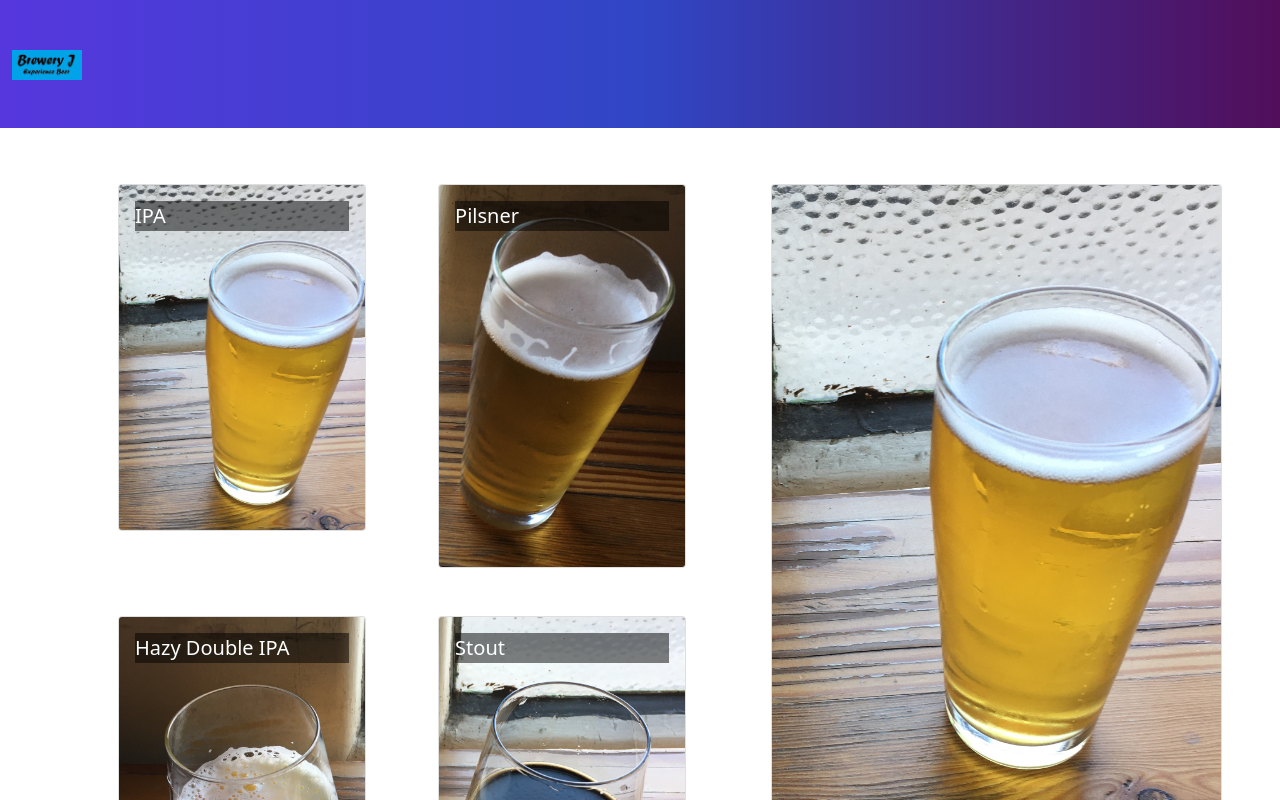
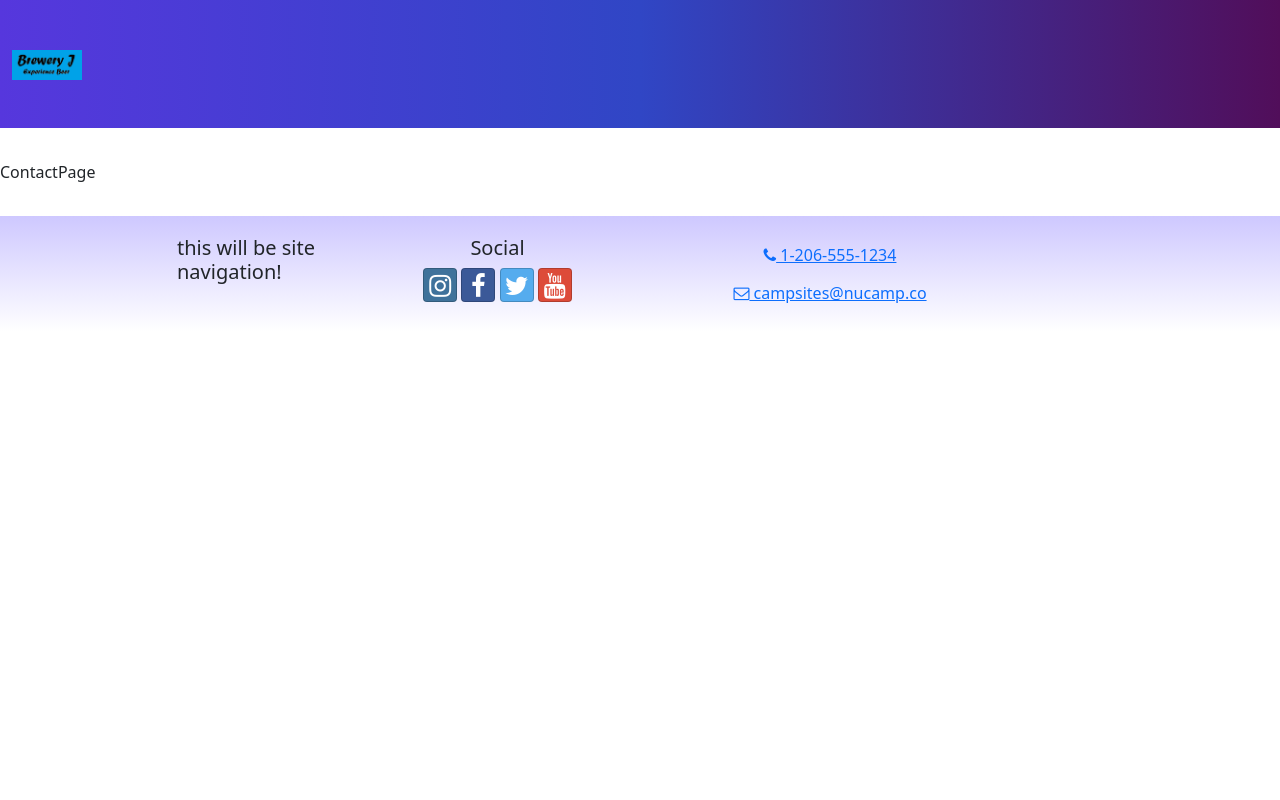
Before and after one commit to JeffHiroshi/BreweryJ, a React (Create React App) app: page /contact in a window 1280 px wide. Shown: the top 800 px of the page. Built offline with nearby package versions, Linux system fonts and the light colour scheme.

Commit message:
Router Setup

```diff
--- a/src/App.js
+++ b/src/App.js
@@ -1,13 +1,20 @@
-import './App.css';
+import { Routes, Route } from 'react-router-dom';
+import ContactPage from './pages/ContactPage';
+import HomePage from './pages/HomePage';
 import Header from './components/Header';
 import Footer from './components/Footer';
 import BeersDirectoryPage from './pages/BeersDirectoryPage';
+import './App.css';
 
 function App() {
   return (
     <div className="App">
       <Header />
-      <BeersDirectoryPage />
+      <Routes>
+            <Route path='/' element={<HomePage />} />
+            <Route path='contact' element={<ContactPage />} />
+            <Route path='directory' element={<BeersDirectoryPage />} />
+        </Routes>
       <Footer />
     </div>
   );
--- a/src/index.js
+++ b/src/index.js
@@ -1,5 +1,6 @@
 import React from 'react';
 import { createRoot } from 'react-dom/client';
+import { BrowserRouter } from 'react-router-dom';
 import { Provider } from 'react-redux';
 import { store } from './app/store';
 import App from './App';
@@ -17,7 +18,9 @@ const root = createRoot(container);
 root.render(
   <React.StrictMode>
     <Provider store={store}>
-      <App />
+      <BrowserRouter>
+        <App />
+      </BrowserRouter>
     </Provider>
   </React.StrictMode>
 );
--- /dev/null
+++ b/src/pages/ContactPage.js
@@ -0,0 +1,5 @@
+const ContactPage = () => {
+    return <div>ContactPage</div>
+}
+
+export default ContactPage;
--- /dev/null
+++ b/src/pages/HomePage.js
@@ -0,0 +1,5 @@
+const HomePage = () => {
+    return <div>HomePage</div>
+}
+
+export default HomePage;
```
